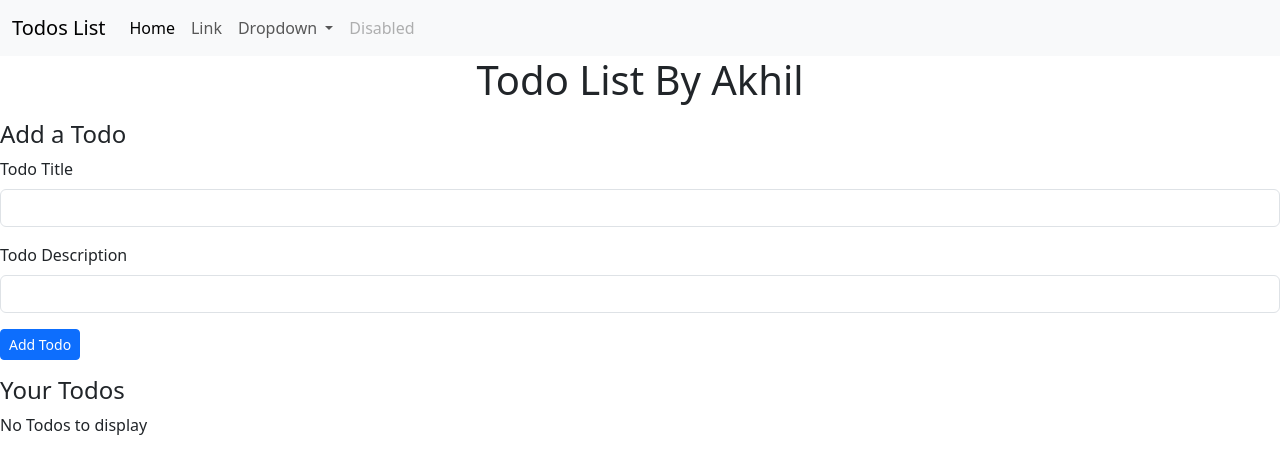
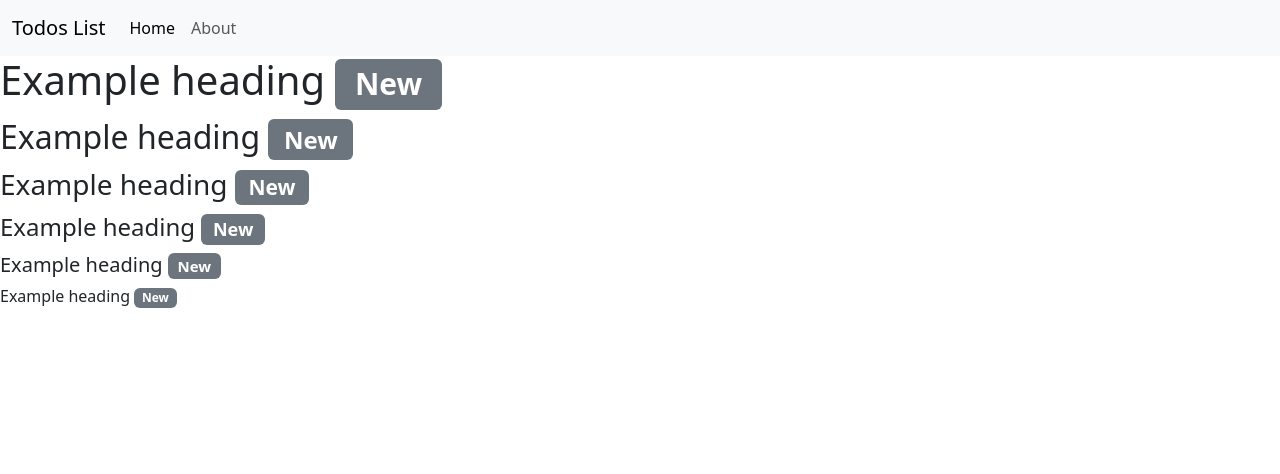
Before and after one commit to AkhilGangan/TODO_LIST_USING_ANGULAR, an Angular app: page /about in a window 1280 px wide. Before the commit this address led to /. Shown: the top 474 px of the page. Built offline with nearby package versions, Linux system fonts and the light colour scheme.

Commit message:
Updated Files

```diff
--- /dev/null
+++ b/src/app/MyComponents/about/about.component.html
@@ -0,0 +1,6 @@
+<h1>Example heading <span class="badge bg-secondary">New</span></h1>
+<h2>Example heading <span class="badge bg-secondary">New</span></h2>
+<h3>Example heading <span class="badge bg-secondary">New</span></h3>
+<h4>Example heading <span class="badge bg-secondary">New</span></h4>
+<h5>Example heading <span class="badge bg-secondary">New</span></h5>
+<h6>Example heading <span class="badge bg-secondary">New</span></h6>
--- /dev/null
+++ b/src/app/MyComponents/about/about.component.ts
@@ -0,0 +1,16 @@
+import { Component , OnInit} from '@angular/core';
+
+@Component({
+  selector: 'app-about',
+  templateUrl: './about.component.html',
+  styleUrls: ['./about.component.css']
+})
+export class AboutComponent implements OnInit{
+
+  constructor(){ }
+
+  ngOnInit(): void {
+
+  }
+
+}
--- a/src/app/MyComponents/todos/todos.component.html
+++ b/src/app/MyComponents/todos/todos.component.html
@@ -1,6 +1,6 @@
 <div class="container">
   <h1 class="text-center mb-3">Todo List By Akhil</h1>
-</div>
+
 <app-add-todo (todoAdd)="addTodo($event)" ></app-add-todo>
 <h4>Your Todos</h4>
 <div *ngIf="this.todos.length === 0; else elseBlock">No Todos to display</div>
@@ -12,3 +12,4 @@
     ></app-todo-item>
   </div>
 </ng-template>
+</div>
--- a/src/app/app-routing.module.ts
+++ b/src/app/app-routing.module.ts
@@ -1,7 +1,12 @@
 import { NgModule } from '@angular/core';
 import { RouterModule, Routes } from '@angular/router';
+import { TodosComponent } from './MyComponents/todos/todos.component';
+import { AboutComponent } from './MyComponents/about/about.component';
 
-const routes: Routes = [];
+const routes: Routes = [
+  { path: '', component: TodosComponent },
+  { path: 'about', component: AboutComponent },
+];
 
 @NgModule({
   imports: [RouterModule.forRoot(routes)],
--- a/src/app/app.component.html
+++ b/src/app/app.component.html
@@ -1,32 +1,19 @@
 <div>
   <nav class="navbar navbar-expand-lg bg-body-tertiary">
     <div class="container-fluid">
-      <a class="navbar-brand" href="#">Todos List</a>
+      <a class="navbar-brand" routerLink="/">Todos List</a>
       <button class="navbar-toggler" type="button" data-bs-toggle="collapse" data-bs-target="#navbarSupportedContent" aria-controls="navbarSupportedContent" aria-expanded="false" aria-label="Toggle navigation">
         <span class="navbar-toggler-icon"></span>
       </button>
       <div class="collapse navbar-collapse" id="navbarSupportedContent">
         <ul class="navbar-nav me-auto mb-2 mb-lg-0">
           <li class="nav-item">
-            <a class="nav-link active" aria-current="page" href="#">Home</a>
+            <a class="nav-link active" aria-current="page" routerLink="/">Home</a>
           </li>
           <li class="nav-item">
-            <a class="nav-link" href="#">Link</a>
+            <a class="nav-link" routerLink="/about">About</a>
           </li>
-          <li class="nav-item dropdown">
-            <a class="nav-link dropdown-toggle" href="#" role="button" data-bs-toggle="dropdown" aria-expanded="false">
-              Dropdown
-            </a>
-            <ul class="dropdown-menu">
-              <li><a class="dropdown-item" href="#">Action</a></li>
-              <li><a class="dropdown-item" href="#">Another action</a></li>
-              <li><hr class="dropdown-divider"></li>
-              <li><a class="dropdown-item" href="#">Something else here</a></li>
-            </ul>
-          </li>
-          <li class="nav-item">
-            <a class="nav-link disabled" aria-disabled="true">Disabled</a>
-          </li>
+
         </ul>
       </div>
     </div>
@@ -34,4 +21,4 @@
 </div>
 
 
-<app-todos></app-todos>
+<router-outlet></router-outlet>
--- a/src/app/app.module.ts
+++ b/src/app/app.module.ts
@@ -7,13 +7,15 @@ import { TodosComponent } from './MyComponents/todos/todos.component';
 import { TodoItemComponent } from './MyComponents/todo-item/todo-item.component';
 import { AddTodoComponent } from './MyComponents/add-todo/add-todo.component';
 import { FormsModule } from '@angular/forms';
+import { AboutComponent } from './MyComponents/about/about.component';
 
 @NgModule({
   declarations: [
     AppComponent,
     TodosComponent,
     TodoItemComponent,
-    AddTodoComponent
+    AddTodoComponent,
+    AboutComponent
   ],
   imports: [
     BrowserModule,
```
Also changed, not shown: src/app/MyComponents/about/about.component.css (added), 1 other file (tests, documents, lock files or other folders).
